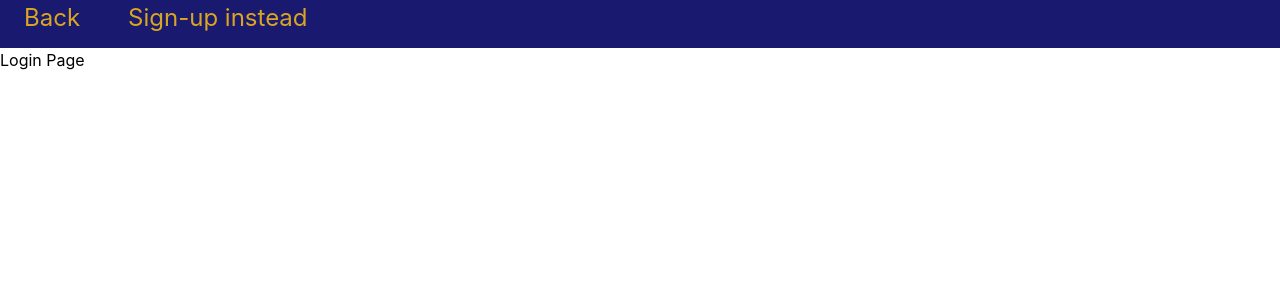
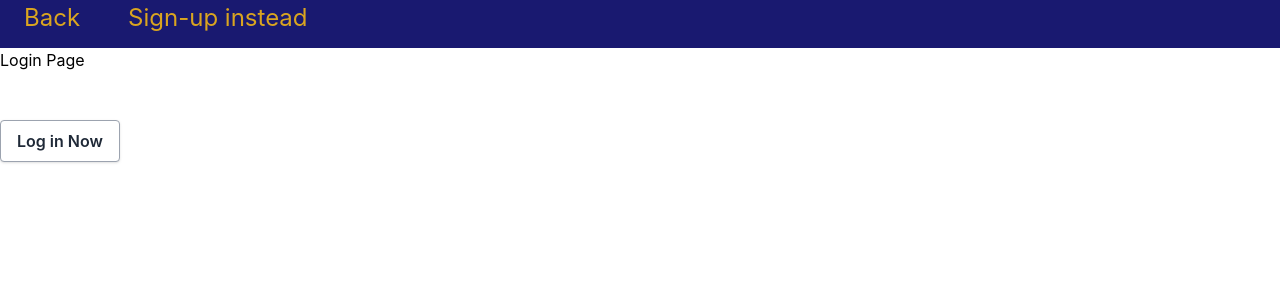
Before and after one commit to RMKaelBR/StockUp-React, a React (Create React App) app: page /StockUp-React/login in a window 1280 px wide. Shown: the top 300 px of the page. Built offline with nearby package versions, Linux system fonts and the light colour scheme.

Commit message:
add Sign-out link

```diff
--- a/src/components/Navigation.js
+++ b/src/components/Navigation.js
@@ -7,6 +7,7 @@ function Navigation() {
       <ul>
         <li><NavLink to="/StockUp-React/home">Home</NavLink></li>
         <li><NavLink to="/StockUp-React/stocks">Stocks</NavLink></li>
+        <li><NavLink to="/StockUp-React/">Sign-out</NavLink></li>
       </ul>
     </nav>
   )
--- a/src/components/StocksIndexPage.js
+++ b/src/components/StocksIndexPage.js
@@ -15,7 +15,7 @@ const StocksIndexPage = () => {
       })
       .catch(error => {
         console.error('Error fetching data:', error);
-        axios.get("https://stock-up-api.onrender.com//stocks")
+        axios.get("https://stock-up-api.onrender.com/stocks")
           .then(response => {
             setStocks(response.data);
           })
@@ -31,7 +31,7 @@ const StocksIndexPage = () => {
       <h1>Stocks</h1>
       <ul>
         {stocks.map(stock => (
-          <li key={stock.symbol}>{stock.symbol} - {stock.price.amount} </li>
+          <li key={stock.symbol}>{stock.name} - {stock.symbol} - {stock.price.amount} </li>
         ))}
       </ul>
     </div>
--- a/src/components/auth/LoginPage.js
+++ b/src/components/auth/LoginPage.js
@@ -1,7 +1,14 @@
 import React from 'react';
-import { NavLink } from 'react-router-dom';
+import { NavLink, useNavigate } from 'react-router-dom';
+
 
 function LoginPage() {
+  const navigate = useNavigate();
+
+  const handleLoginClick = () => {
+    navigate('/StockUp-React/home');
+  }
+
   return (
     <div>
       <nav>
@@ -11,6 +18,14 @@ function LoginPage() {
         </ul>
       </nav>
       <h1>Login Page</h1>
+      <br/>
+      <br/>
+      <button
+        className="bg-white hover:bg-gray-100 text-gray-800 font-semibold py-2 px-4 border border-gray-400 rounded shadow"
+        onClick={handleLoginClick}
+      >
+        Log in Now
+      </button>
     </div>
   );
 }
```
